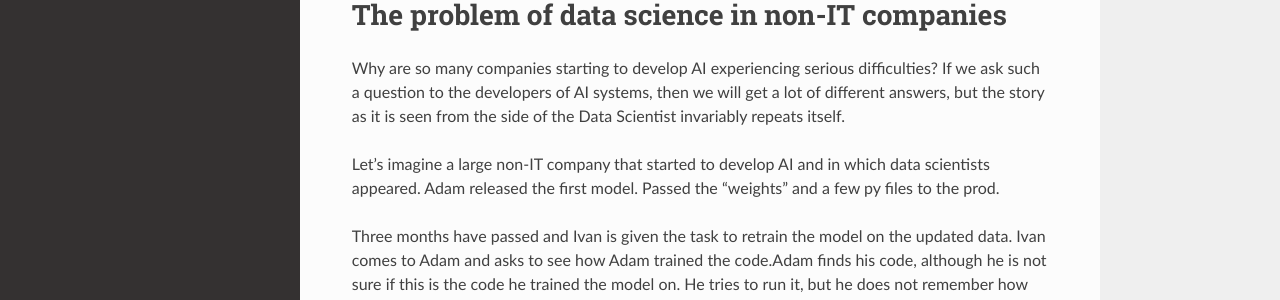
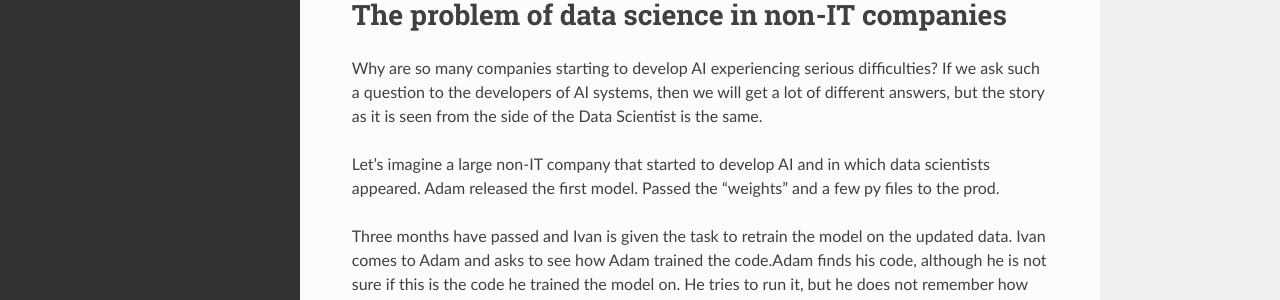
Before and after one commit to 4-DS/SinaraML-Def-Guide, a Sphinx documentation site: the page built from docs/source/intro.rst, in a window 1280 px wide and 900 px high. Shown: the part 308-608 px from the top of the window. Built offline with Sphinx 7.4.7 and the Read the Docs theme 2.0.0, drawn with Linux system fonts in a browser that asks for light colours.

Commit message:
Update intro.rst

```diff
--- a/docs/source/intro.rst
+++ b/docs/source/intro.rst
@@ -5,7 +5,7 @@ Intro
 
 The problem of data science in non-IT companies
 ==================================================================================
-Why are so many companies starting to develop AI experiencing serious difficulties? If we ask such a question to the developers of AI systems, then we will get a lot of different answers, but the story as it is seen from the side of the Data Scientist invariably repeats itself.
+Why are so many companies starting to develop AI experiencing serious difficulties? If we ask such a question to the developers of AI systems, then we will get a lot of different answers, but the story as it is seen from the side of the Data Scientist is the same.
 
 Let's imagine a large non-IT company that started to develop AI and in which data scientists appeared. Adam released the first model. Passed the "weights" and a few py files to the prod.
 
```
